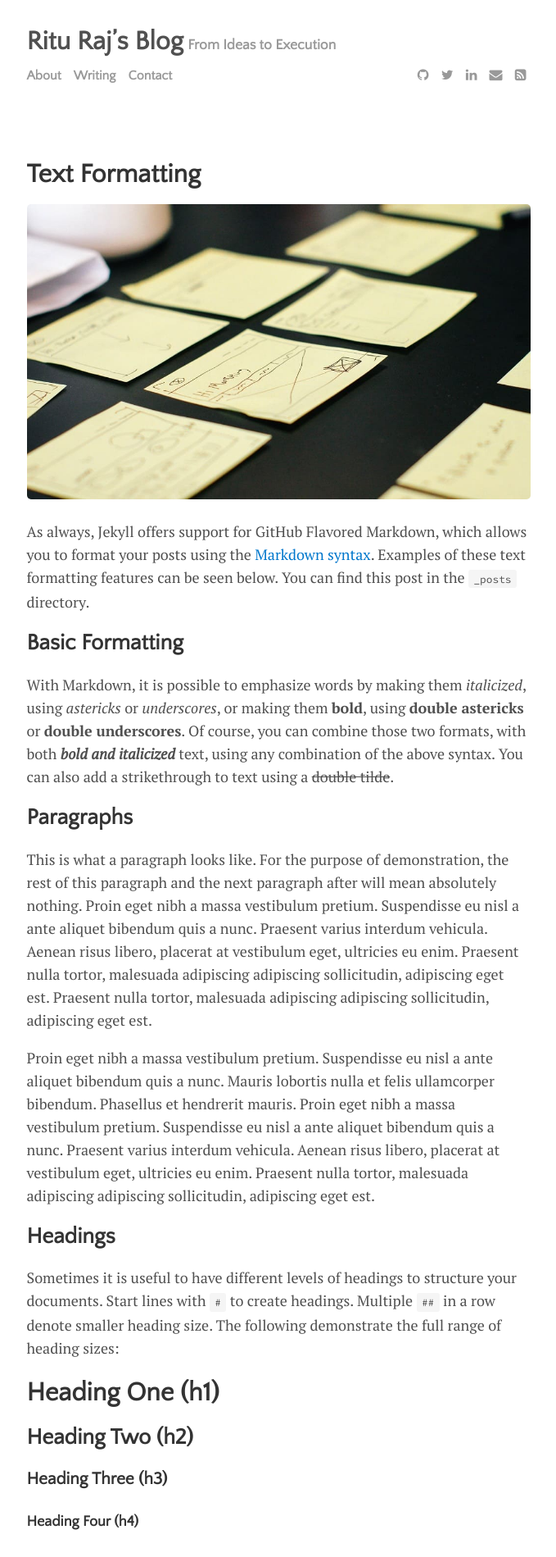
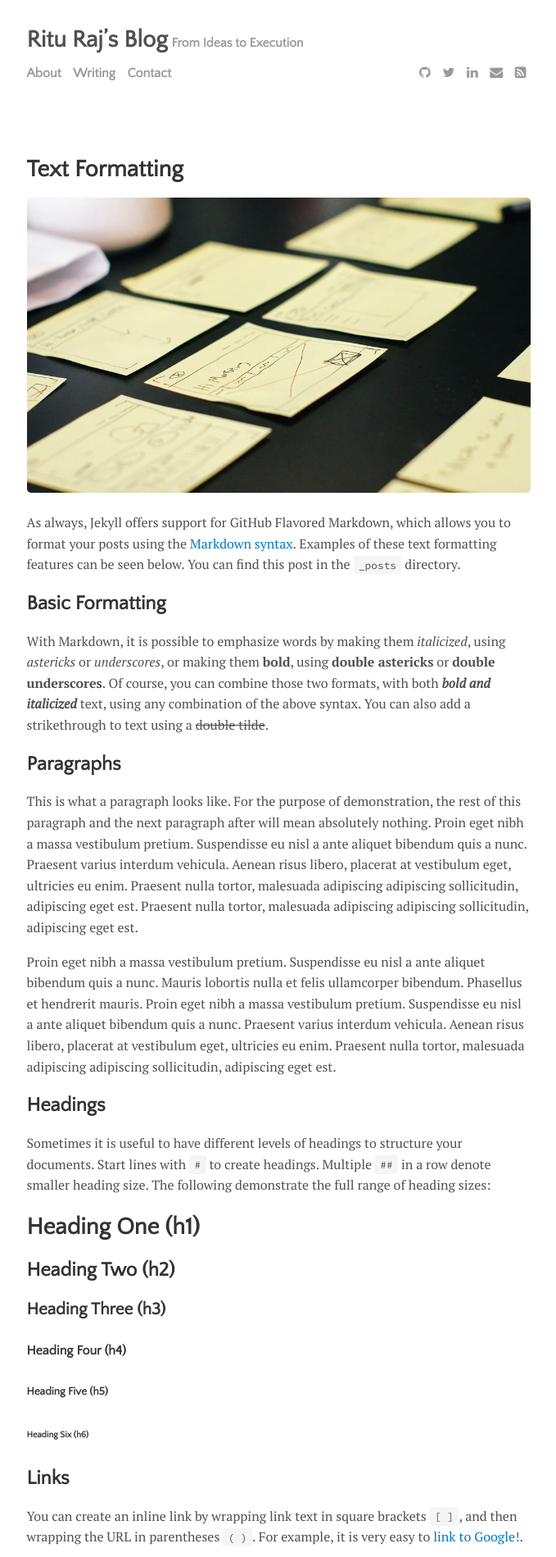
Before and after one commit to theriturajps/theriturajps.github.io, a Jekyll site: the page built from _posts/2014-01-01-text-formatting.md, in a window 1280 px wide. Shown: the top 1899 px of the page at 82% size, without its empty margins (300-979 px from the left). Built offline with Jekyll 4.4.1, drawn with Linux system fonts in a browser that asks for light colours; formulas are drawn with MathJax 3; comment, search, counter and statistics services are not loaded.

Commit message:
Refactor typography styles: adjust body and header font sizes for improved readability and consistency across stylesheets.

```diff
--- a/_sass/_base.scss
+++ b/_sass/_base.scss
@@ -4,14 +4,14 @@
 
 body {
   font-family: $serif-font-family;
-  font-size: 18px;
+  font-size: 16px; // Changed from 18px to 16px
   color: $body-color;
   line-height: 1.75rem;
 }
 
 @media (max-width: $elements-responsive-width) {
   body {
-    font-size: 14px;
+    font-size: 14px;  // Keep mobile size as is
     line-height: 1.5rem;
   }
   body h1 {
@@ -19,8 +19,8 @@ body {
   }
 }
 
-h1{
-  font-size: 2rem;
+h1 {
+  font-size: 1.8rem; // Reduced from 2rem to 1.8rem
 }
 
 h1 a {
--- a/_sass/_default.scss
+++ b/_sass/_default.scss
@@ -36,7 +36,7 @@
 }
 
 .header-title a {
-  font-size: 2rem;
+  font-size: 1.8rem; // Reduced from 2rem
   text-decoration: none;
   color: $body-color;
 }
--- a/_sass/_post.scss
+++ b/_sass/_post.scss
@@ -1,6 +1,27 @@
 /*
   Post
 */
+
+article {
+  font-size: 1rem;  // Ensures article text uses the base size
+
+  p, li, td {
+    font-size: 1rem;  // Explicitly set these elements
+    line-height: 1.6; // Better line spacing for readability
+  }
+
+  h1 {
+    font-size: 1.8rem;
+  }
+
+  h2 {
+    font-size: 1.5rem;
+  }
+
+  h3 {
+    font-size: 1.3rem;
+  }
+}
 
 article a {
   color: #0077cc;
```
